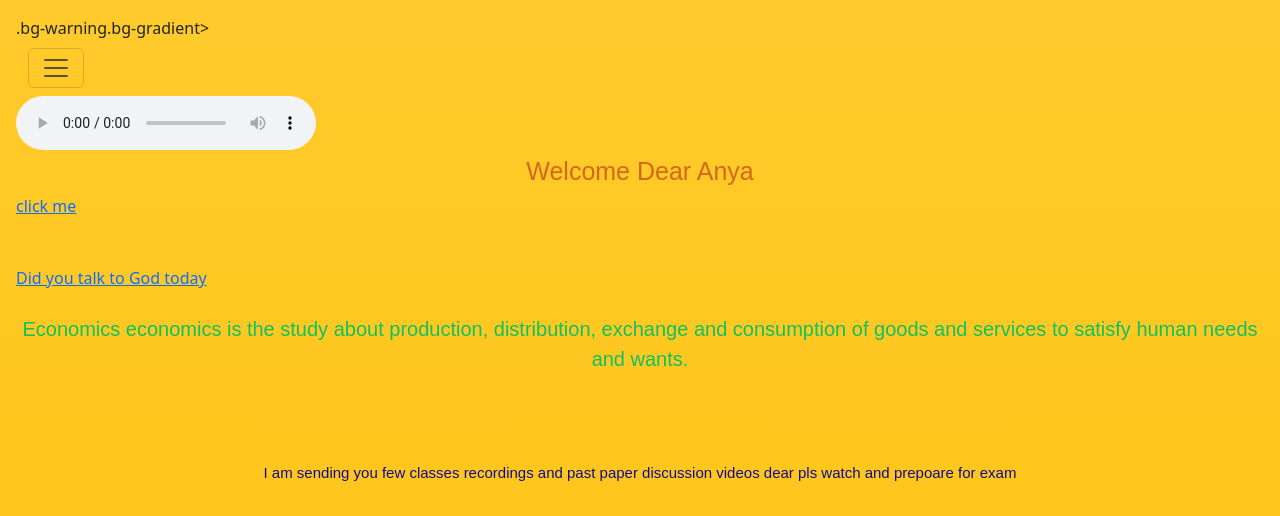
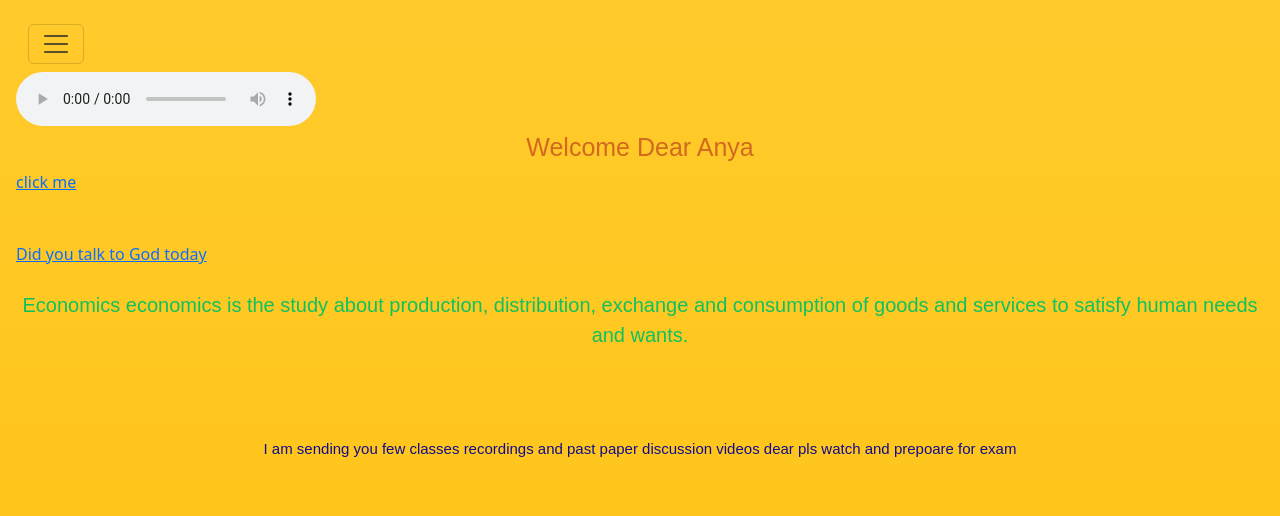
Before and after one commit to sunflower757/Anya23, a plain HTML site: page index.html in a window 1280 px wide. Shown: the top 516 px of the page. Drawn offline with nearby package versions, Linux system fonts and the light colour scheme.

Commit message:
Update index.html

```diff
--- a/index.html
+++ b/index.html
@@ -19,7 +19,7 @@
 
     <link rel="stylesheet" href="kul.css" />
   </head>
-  <body div class="p-3 bg-warning bg-gradient fg-contrast-warning">.bg-warning.bg-gradient</div>>
+  <body class="p-3 bg-warning bg-gradient fg-contrast-warning">
     <nav class="navbar sm:navbar-expand bg-1 fg-2">
       <div class="container-fluid">
         <button
```
